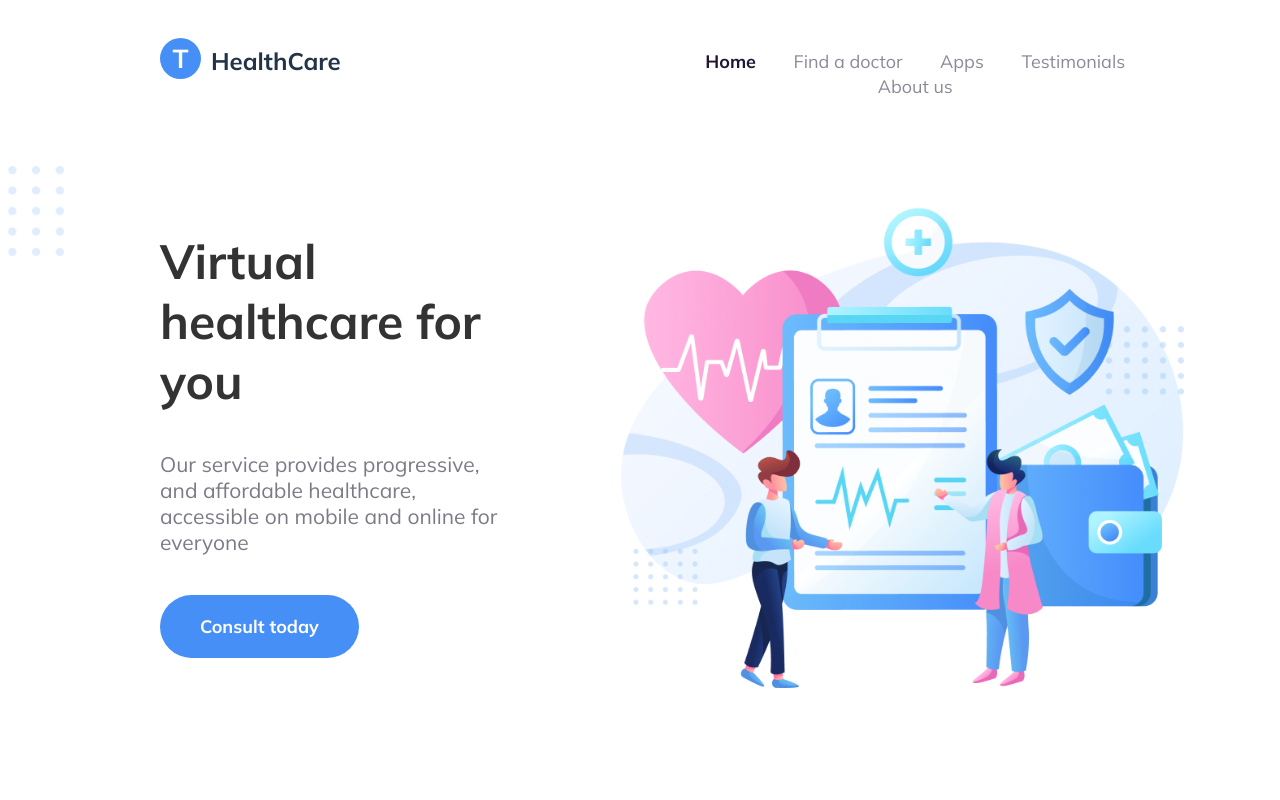
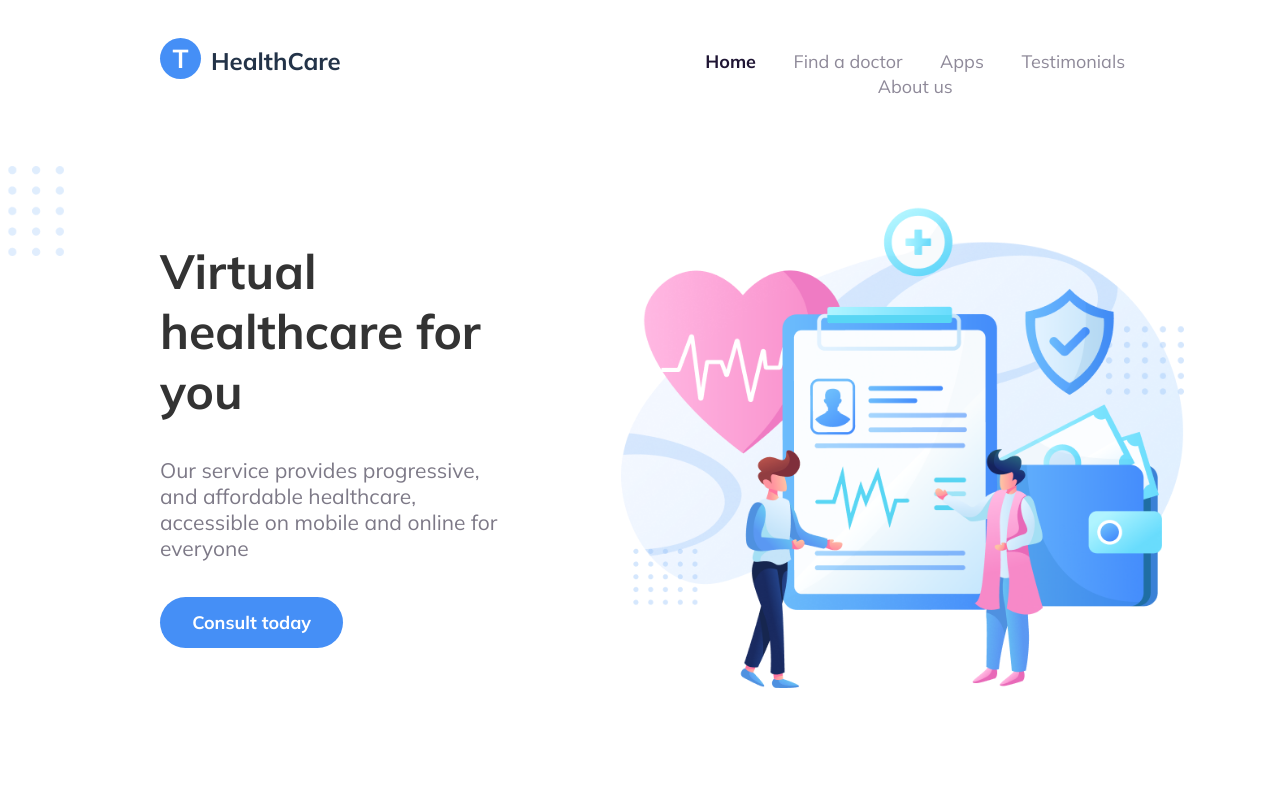
Before and after one commit to muntheoy/react-project, a React (Create React App) app: page / in a window 1280 px wide. Shown: the top 800 px of the page. Built offline with nearby package versions, Linux system fonts and the light colour scheme.

Commit message:
Fix header text

```diff
--- a/src/components/Header.tsx
+++ b/src/components/Header.tsx
@@ -8,19 +8,21 @@ import HeaderText from "./HeaderText";
 interface IHeader {};
 
 const Header: React.FC<IHeader> = () => {
+    const imgElement = require("../assets/images/element.png");
+    const imgIllustration = require("../assets/images/headerIllustration.png");
     return (
-        <div className="container">
-            <img className = "img-element" src={require("../assets/images/element.png")} alt = "Header Element" />
-            <div className="header">
-            <div className="top-header">
+        <div className="Header">
+            <img className = "Header-img-element" src={imgElement} alt = "Header Element" />
+            <div className="Header-content">
+            <div className="Header-content-top">
                 <Logo letter={"T"} text={"HealthCare"} />
                 <TopNavigation />
             </div>
-            <div className="bottom-header">
+            <div className="Header-content-bottom">
                 <HeaderText title={'Virtual healthcare for you'} subtitle={'Our service provides progressive, and affordable healthcare, accessible on mobile and online for everyone'} buttonText={'Consult today'} />
                 <img
-                className = "img-illustration"
-                 src={require("../assets/images/headerIllustration.png")}
+                className = "Header-img-illustration"
+                 src={imgIllustration}
                  alt="Header Illustration"
 
                   />
--- a/src/components/HeaderText.tsx
+++ b/src/components/HeaderText.tsx
@@ -9,12 +9,12 @@ interface IHeaderText {
 
 const HeaderText: React.FC<IHeaderText> = ({ title, subtitle, buttonText }) => {
     return (
-        <div className="my-component">
-            <div className="text-container">
-                <span className="title">{title}</span>
-                <span className="subtitle">{subtitle}</span>
+        <div className="HeaderText">
+            <div className="HeaderText-container">
+                <span className="HeaderText-container-title">{title}</span>
+                <span className="HeaderText-container-subtitle">{subtitle}</span>
             </div>
-            <button className="button">{buttonText}</button>
+            <button className="HeaderText-container-button">{buttonText}</button>
         </div>
     );
 };
--- a/src/styles/ArticlesBlock.css
+++ b/src/styles/ArticlesBlock.css
@@ -6,7 +6,7 @@
   position: relative;
 }
 
-.ArticlesBlock-illustration-first{
+.ArticlesBlock-illustration-second{
   position: absolute;
   z-index: -1;
   top: -5%;
@@ -14,7 +14,7 @@
   width: 10%;
 }
 
-.ArticlesBlock-illustration-second{
+.ArticlesBlock-illustration-first{
   position: absolute;
   z-index: -1;
   top: -10%;
--- a/src/styles/Header.css
+++ b/src/styles/Header.css
@@ -1,11 +1,11 @@
-.container{
+.Header{
     display: flex;
     flex-direction: row;
     margin-top: 3%;
 
 }
 
-.header{
+.Header-content{
     display: flex;
     flex-direction: column;
     margin: 0 auto;
@@ -14,7 +14,7 @@
 
 }
 
-.top-header {
+.Header-content-top {
     display: flex;
     flex-direction: row;
     align-items: baseline;
@@ -23,19 +23,19 @@
 
 }
 
-.bottom-header {
+.Header-content-bottom {
     display: flex;
     flex-direction: row;
     align-items: center;
     justify-content: space-between;
 }
 
-.img-illustration{
+.Header-img-illustration{
     width: 55%;
 
 }
 
-.img-element{
+.Header-img-element{
     height: 10%;
     width: 5%;
     margin-top: 10%;
--- a/src/styles/HeaderText.css
+++ b/src/styles/HeaderText.css
@@ -1,35 +1,35 @@
-.my-component {
+.HeaderText {
     display: flex;
     flex-direction: column;
     align-items: flex-start;
     width: 35%;
 }
 
-.text-container {
+.HeaderText-container {
     display: flex;
     flex-direction: column;
-    margin-bottom: 40px;
+    margin-bottom: 10%;
     align-items: flex-start;
 }
 
-.title {
+.HeaderText-container-title {
     font-size: 48px;
     color: #333;
-    margin-bottom: 40px;
+    margin-bottom: 10%;
     font-family: "MulishBold";
     text-align: left;
 }
 
-.subtitle {
+.HeaderText-container-subtitle {
     font-size: 21px;
     color: #7D7987;
     font-family: "MulishRegular";
     text-align: left;
 }
 
-.button {
+.HeaderText-container-button {
     border-radius: 40px;
-    padding: 20px 40px;
+    padding: 4% 9%;
     font-size: 18px;
     font-family: "MulishBold";
     background-color: #458ff6;
```
